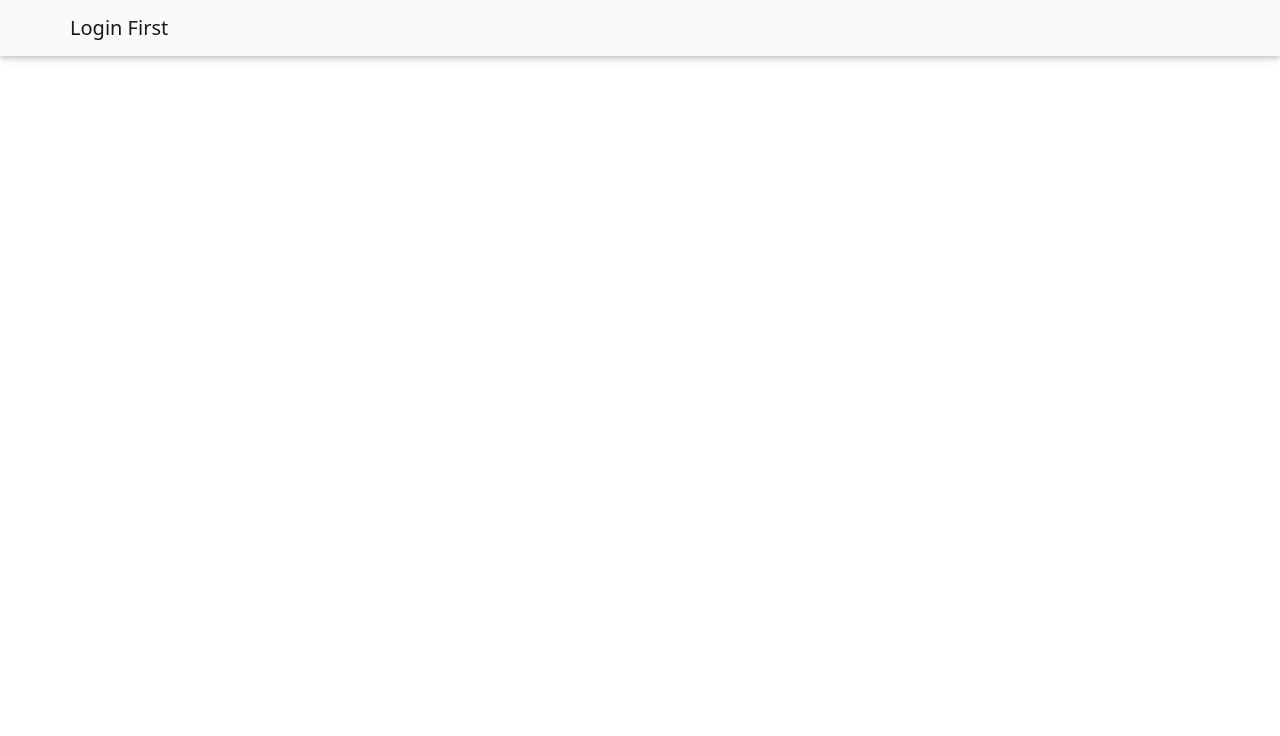
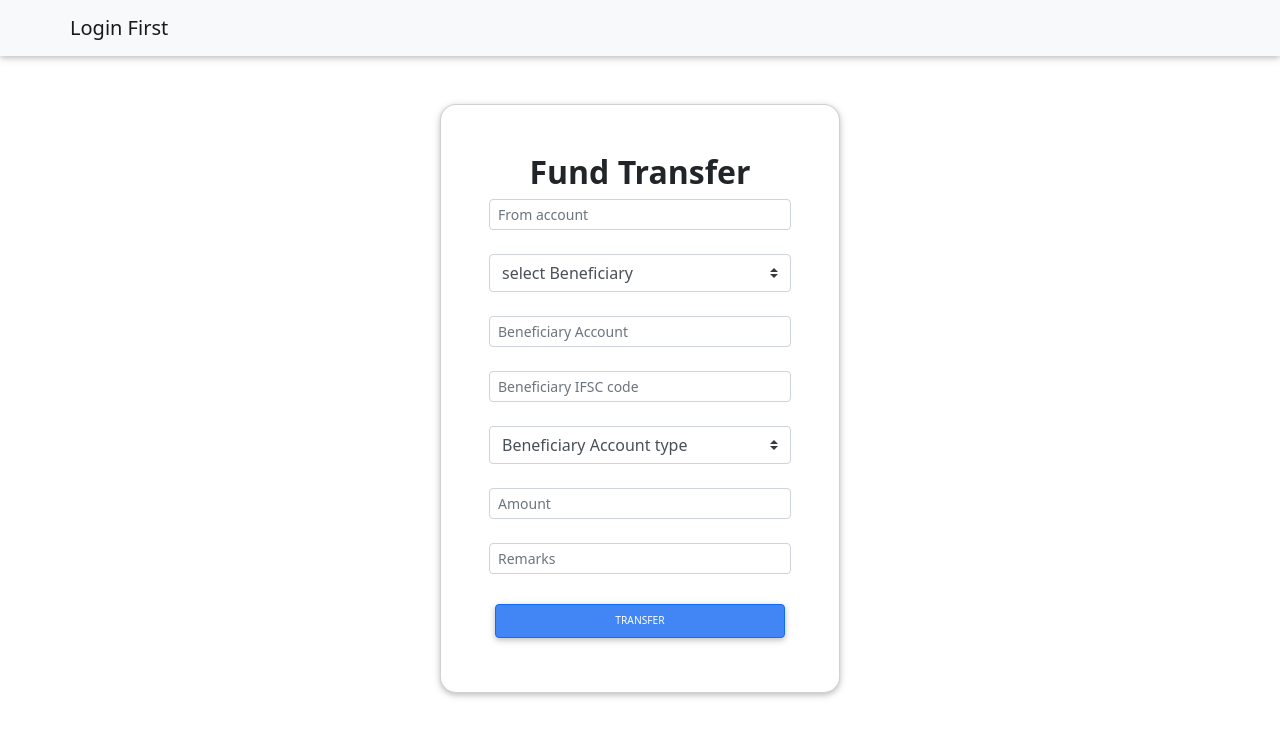
Before and after one commit to Adi190920/online-banking-system, a React (Create React App) app: page /fundtransfer in a window 1280 px wide. Before the commit this address had no page. Shown: the top 736 px of the page. Built offline with nearby package versions, Linux system fonts and the light colour scheme.

Commit message:
New FD and FUnd Transfer

```diff
--- a/src/App.js
+++ b/src/App.js
@@ -11,6 +11,10 @@ import useAuth from './hooks/auth'
 import NotAuthAppbar from './pages/NotAuthAppbar'
 import Appbar from './pages/AppBar'
 import Changepin from './pages/Changepin'
+import Fundtransfer from './pages/Fundtransfer'
+import NewFD from './pages/NewFD'
+
+
 function App() {
   const auth = useAuth();
   return (
@@ -25,6 +29,8 @@ function App() {
               <Route path="/register" element={<Register />} />
               <Route path="/dashboard" element={<DashBoard />} />
               <Route path="/changepin" element={<Changepin/>}/>
+              <Route path="/newfd" element={<NewFD/>}/>
+              <Route path="/fundtransfer" element={<Fundtransfer/>}/>
             </Routes>
           </div>
         </div>
--- /dev/null
+++ b/src/pages/Fundtransfer.js
@@ -0,0 +1,73 @@
+import React from 'react'
+import {
+    MDBBtn,
+    MDBContainer,
+    MDBRow,
+    MDBCol,
+    MDBCard,
+    MDBCardBody,
+    MDBInput,
+    MDBIcon,
+    MDBDropdown,
+    MDBDropdownToggle,
+    MDBDropdownMenu,
+    MDBDropdownItem,
+
+  }
+  from 'mdb-react-ui-kit';
+import {  useNavigate } from "react-router-dom";
+
+export function Fundtransfer() {
+    const navigate = useNavigate();
+    function handleSubmit(event){
+        event.preventDefault();
+        navigate("/dashboard");
+    }
+  return (
+    <MDBContainer fluid>
+
+      <MDBRow className='d-flex justify-content-center align-items-center h-80'>
+
+        <MDBCol col='8'>
+
+          <MDBCard className='bg-white my-5 mx-auto' style={{borderRadius: '1rem', maxWidth: '400px'}}>
+            <MDBCardBody className='p-5 w-100 d-flex flex-column'>
+            <h2 className="fw-bold mb-2 text-center">Fund Transfer</h2>
+            <MDBInput wrapperClass='mb-4 w-100'
+                placeholder='From account' id='formControlLg'
+                type='text' size="sm"/>
+            <select class='browser-default custom-select'>
+              <option selected>select Beneficiary</option>
+              <option value="father">Father</option>
+              <option value="mother">Mother</option>
+              <option value="guardian">Guardian</option>
+            </select><br/>
+            <MDBInput wrapperClass='mb-4 w-100'
+                placeholder='Beneficiary Account' id='formControlLg'
+                type='text' size="sm"/>
+                <MDBInput wrapperClass='mb-4 w-100'
+                placeholder='Beneficiary IFSC code' id='formControlLg'
+                type='text' size="sm"/>
+            <select class='browser-default custom-select'>
+              <option selected>Beneficiary Account type</option>
+              <option value="current">current</option>
+              <option value="savings">savings</option>
+            </select><br/>
+            <MDBInput wrapperClass='mb-4 w-100'
+                placeholder='Amount' id='formControlLg'
+                type='text' size="sm"/>
+            <MDBInput wrapperClass='mb-4 w-100'
+                placeholder='Remarks' id='formControlLg'
+                type='text' size="sm"/>
+                <MDBBtn size='sm' onClick={handleSubmit}
+                >Transfer </MDBBtn>
+            </MDBCardBody>
+          </MDBCard>
+        </MDBCol>
+      </MDBRow>
+
+    </MDBContainer>
+  )
+}
+
+export default Fundtransfer
--- /dev/null
+++ b/src/pages/NewFD.js
@@ -0,0 +1,66 @@
+import React from 'react'
+import {
+    MDBBtn,
+    MDBContainer,
+    MDBRow,
+    MDBCol,
+    MDBCard,
+    MDBCardBody,
+    MDBInput,
+    MDBIcon,
+    MDBDropdown,
+    MDBDropdownToggle,
+    MDBDropdownMenu,
+    MDBDropdownItem,
+
+  }
+  from 'mdb-react-ui-kit';
+import {  useNavigate } from "react-router-dom";
+
+export function NewFD() {
+    const navigate = useNavigate();
+    function handleSubmit(event){
+        event.preventDefault();
+        navigate("/dashboard");
+    }
+  return (
+    <MDBContainer fluid>
+
+      <MDBRow className='d-flex justify-content-center align-items-center h-80'>
+
+        <MDBCol col='8'>
+
+          <MDBCard className='bg-white my-5 mx-auto' style={{borderRadius: '1rem', maxWidth: '400px'}}>
+            <MDBCardBody className='p-5 w-100 d-flex flex-column'>
+            <h2 className="fw-bold mb-2 text-center">Fixed Deposit</h2>
+            <MDBInput wrapperClass='mb-4 w-100'
+                placeholder='From account' id='formControlLg'
+                type='text' size="sm"/>
+            <select class='browser-default custom-select'>
+              <option selected>select FD Product</option>
+              <option value="regular">Regular</option>
+              <option value="corporate">Corporate</option>
+              <option value="cumulative">Cumulative</option>
+            </select><br/>
+            <select class='browser-default custom-select'>
+              <option selected>select FD Period</option>
+              <option value="ten">10 years</option>
+              <option value="fifteen">15 years</option>
+              <option value="twenty">20 years</option>
+            </select><br/>
+            <MDBInput wrapperClass='mb-4 w-100'
+                placeholder='Amount' id='formControlLg'
+                type='text' size="sm"/>
+                <MDBBtn size='sm' onClick={handleSubmit}
+                >Register </MDBBtn>
+            </MDBCardBody>
+          </MDBCard>
+
+        </MDBCol>
+      </MDBRow>
+
+    </MDBContainer>
+  )
+}
+
+export default NewFD
--- a/src/pages/dashboard.js
+++ b/src/pages/dashboard.js
@@ -6,8 +6,8 @@ export default function DashBoard(){
             <MDBNavbar>
                 <MDBContainer>
                     <MDBNavbarBrand href="#">CheckBalance</MDBNavbarBrand>
-                    <MDBNavbarBrand href="#">Fund Transfer</MDBNavbarBrand>
-                    <MDBNavbarBrand href="#">Open New FD</MDBNavbarBrand>
+                    <MDBNavbarBrand href="fundtransfer">Fund Transfer</MDBNavbarBrand>
+                    <MDBNavbarBrand href="newfd">Open New FD</MDBNavbarBrand>
                     <MDBNavbarBrand href="#">Events</MDBNavbarBrand>
                     <MDBNavbarBrand href="changepin">Change ATM Pin</MDBNavbarBrand>
                 </MDBContainer>
```
Also changed, not shown: 39 other files (tests, documents, lock files or other folders).
